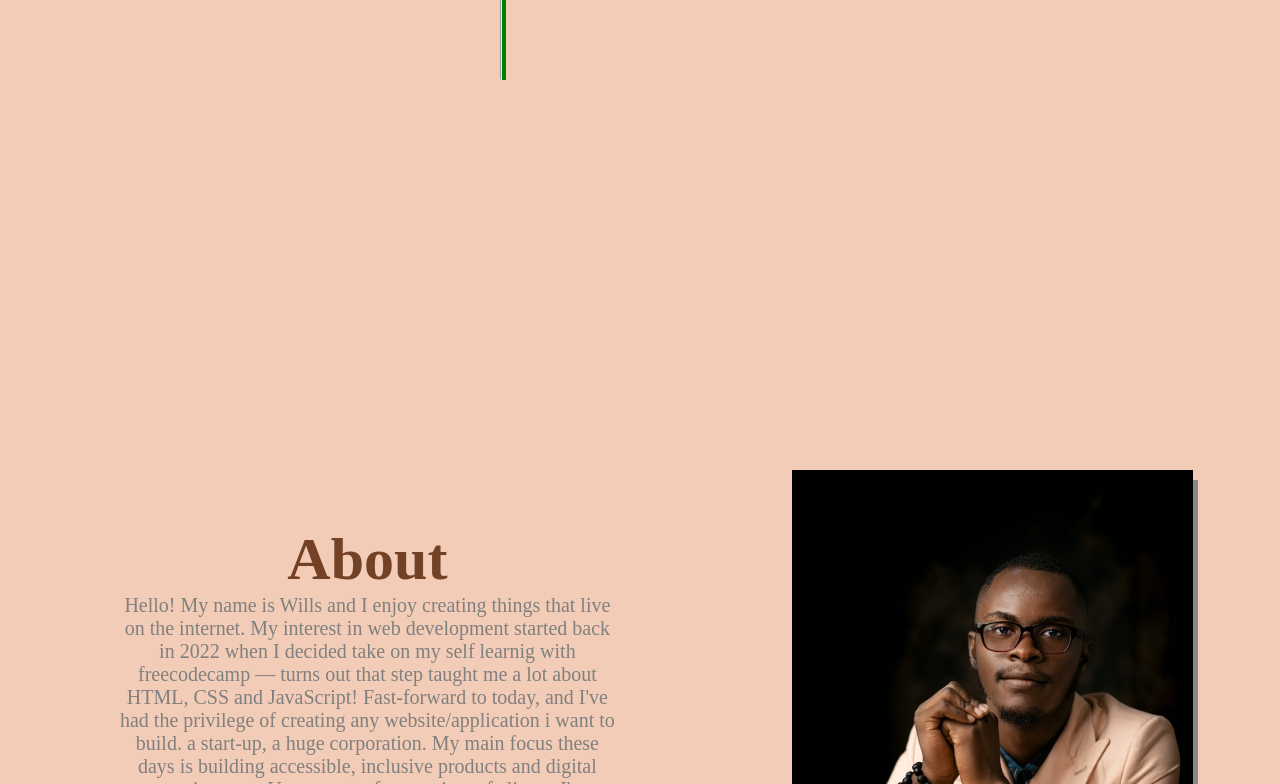
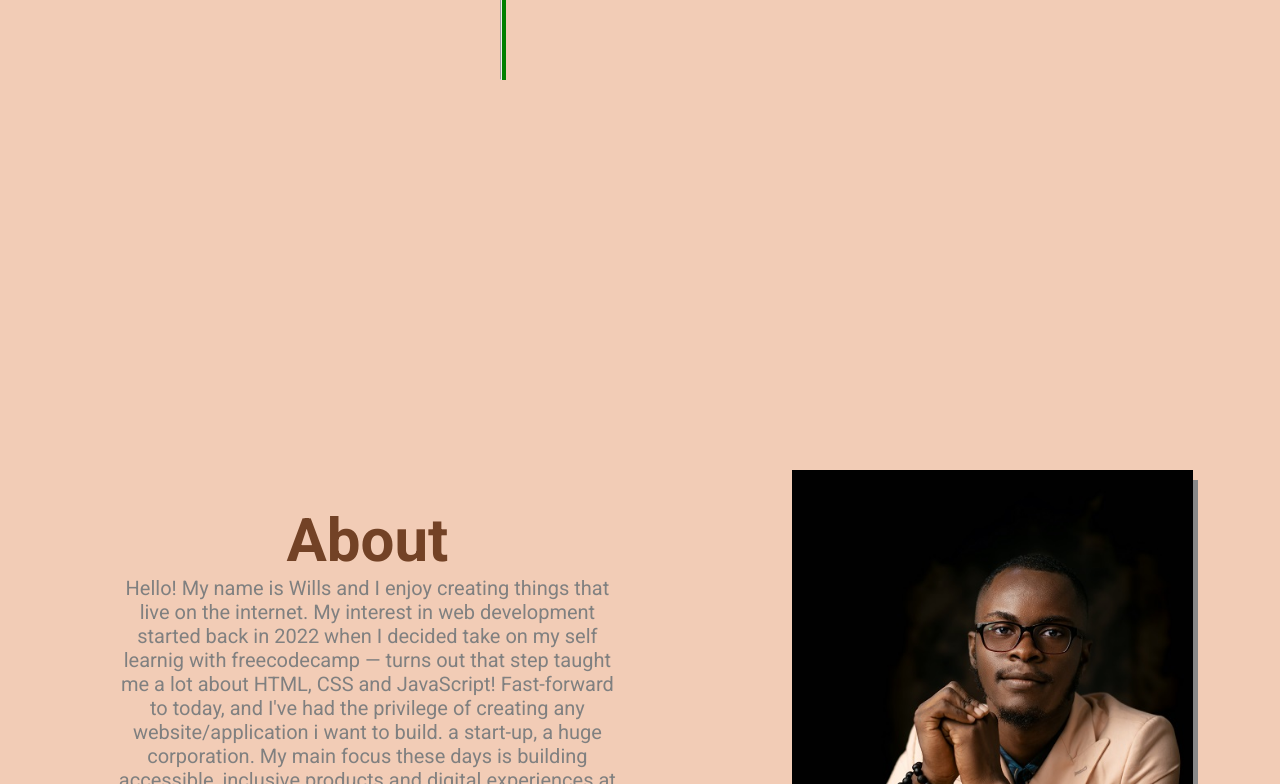
Before and after one commit to sirwills/portfolio, a plain HTML site: page index.html in a window 1280 px wide. Shown: the part 480-1264 px from the top of the page. Drawn offline with Linux system fonts and the light colour scheme.

Commit message:
added roboto font to the styling

```diff
--- a/style.css
+++ b/style.css
@@ -1,4 +1,6 @@
 
+
+  @import url('https://fonts.googleapis.com/css2?family=Roboto:wght@300;400;500;700;900&display=swap');
 
 *{
     padding: 0;
@@ -9,6 +11,7 @@
 body
 {
     background-color: #F2CCB6;
+    font-family: 'Roboto', sans-serif;
 
 }
 
```
